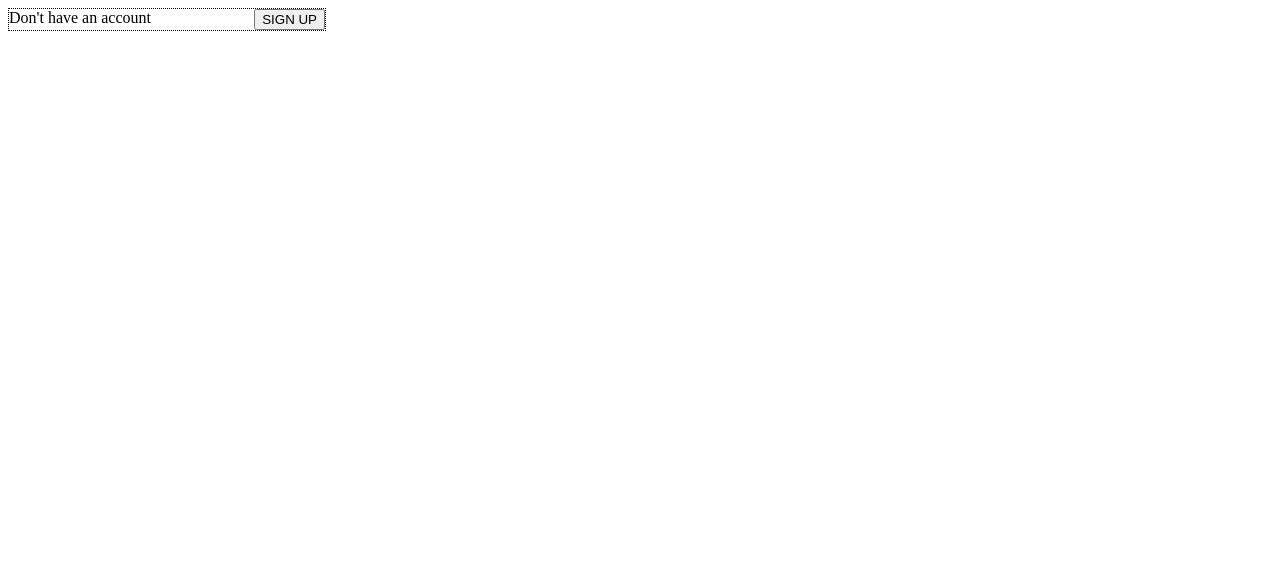
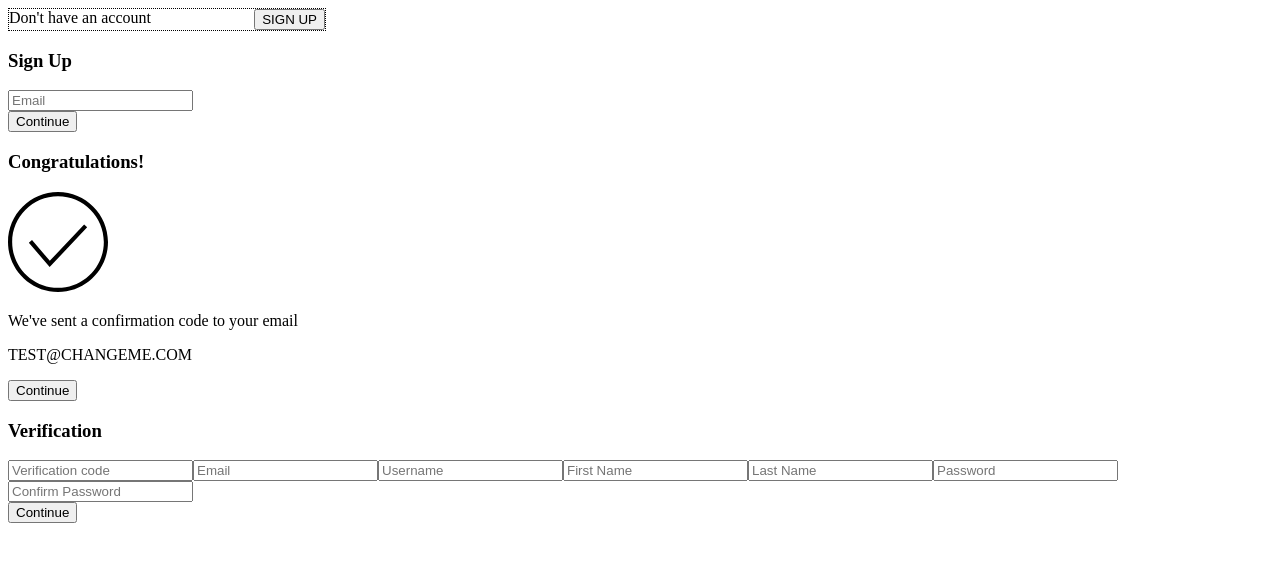
Before and after one commit to mijail-febres/Motion-Project-Frontend, a React (Create React App) app: page / in a window 1280 px wide. Shown: the top 562 px of the page. Built offline with nearby package versions, Linux system fonts and the light colour scheme.

Commit message:
Added Sign up form, confirm, and verification (without react hook & without styling, most styles will be taken from login after merging)
-patrick

```diff
--- a/src/App.js
+++ b/src/App.js
@@ -1,9 +1,11 @@
+import Login from './Pages/Login/Login';
 import QuestionContainer from "./Pages/Login/QuestionTop";
 
 function App() {
   return (
     <div className="App">
       <QuestionContainer label = {'Don\'t have an account'} value='SIGN UP'/>
+      <Login />
     </div>
   );
 }
--- a/src/Pages/Login/Login.jsx
+++ b/src/Pages/Login/Login.jsx
@@ -0,0 +1,18 @@
+import React from 'react'
+import SignUpConfirm from './SignUpConfirm'
+import SignUpForm from './SignUpForm'
+import SignUpVerifiy from './SignUpVerifiy'
+
+function Login() {
+    return (
+        <div>
+            {/* these 3 will be switched between when signing up */}
+            <SignUpForm />
+            <SignUpConfirm />
+            <SignUpVerifiy />
+            {/* these 3 will be switched between when signing up */}
+        </div>
+    )
+}
+
+export default Login
--- /dev/null
+++ b/src/Pages/Login/SignUpConfirm.jsx
@@ -0,0 +1,31 @@
+import React from 'react'
+import checkMark from '../../Assets/svgs/check-mark-circle-thin.svg'
+
+function SignUpConfirm() {
+    return (
+        <div>
+            <div className='instruction' >
+                <h3>Congratulations!</h3>
+            </div>
+
+            <div className='inputWrapper' >
+                <img src={checkMark} alt="Check Mark Icon" height='100' />
+                <p>We've sent a confirmation code to your email</p>
+                <p>TEST@CHANGEME.COM</p>
+            </div>
+
+            <div className='buttonWrapper' >
+                <button>Continue</button>
+            </div>
+
+
+            {/* this will become a progress bar */}
+            <div>
+                <div></div>
+            </div>
+            {/* this will become a progress bar */}
+        </div>
+    )
+}
+
+export default SignUpConfirm
--- /dev/null
+++ b/src/Pages/Login/SignUpForm.jsx
@@ -0,0 +1,28 @@
+import React from 'react'
+
+function SignUpForm() {
+    return (
+        <div>
+            <div className='instruction' >
+                <h3>Sign Up</h3>
+            </div>
+
+            <div className='inputWrapper' >
+                <input type='text' placeholder='Email' ></input>
+            </div>
+
+            <div className='buttonWrapper' >
+                <button>Continue</button>
+            </div>
+
+
+            {/* this will become a progress bar */}
+            <div>
+                <div></div>
+            </div>
+            {/* this will become a progress bar */}
+        </div>
+    )
+}
+
+export default SignUpForm
--- /dev/null
+++ b/src/Pages/Login/SignUpVerifiy.jsx
@@ -0,0 +1,34 @@
+import React from 'react'
+
+function SignUpVerifiy() {
+    return (
+        <div>
+            <div className='instruction' >
+                <h3>Verification</h3>
+            </div>
+
+            <div className='inputWrapper' >
+                <input type="text" placeholder='Verification code' />
+                <input type="text" placeholder='Email' />
+                <input type="text" placeholder='Username' />
+                <input type="text" placeholder='First Name' />
+                <input type="text" placeholder='Last Name' />
+                <input type="password" placeholder='Password' />
+                <input type="password" placeholder='Confirm Password' />
+            </div>
+
+            <div className='buttonWrapper' >
+                <button>Continue</button>
+            </div>
+
+
+            {/* this will become a progress bar */}
+            <div>
+                <div></div>
+            </div>
+            {/* this will become a progress bar */}
+        </div>
+    )
+}
+
+export default SignUpVerifiy
```
Also changed, not shown: src/Assets/svgs/check-mark-circle-thin.svg (added).
